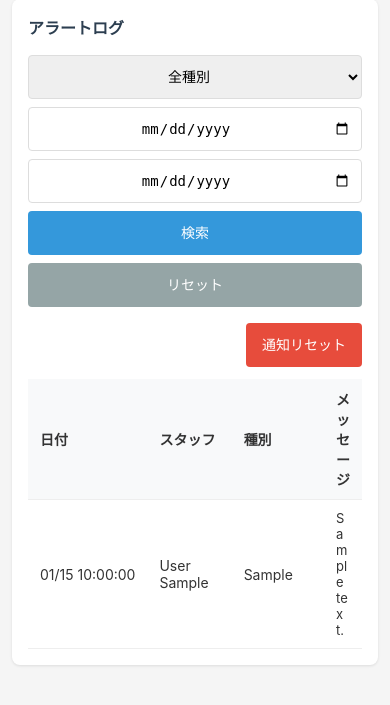
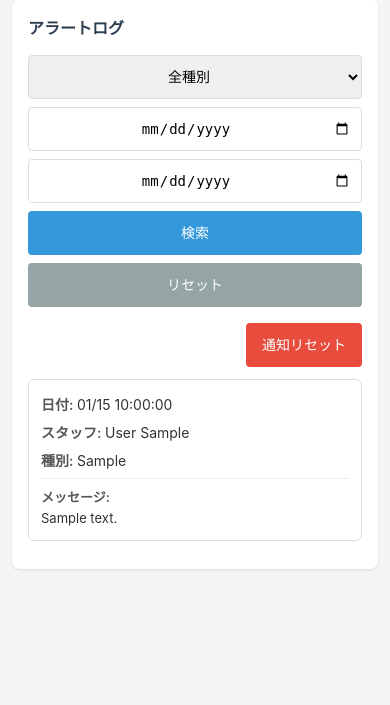
Before and after one commit to stampingdakoku-bot/kot-alert-lineworks, a Flask app: template templates/logs.html in a window 390 px wide. Shown: the part 77-782 px from the top of the page. Run offline with Flask 3, Linux system fonts and the light colour scheme; the template is opened without the code that fills it: most values are stand-ins (such as "Sample title", 1, 10 or a date in 2020).

Commit message:
logs: スマホ幅(600px以下)でアラートログをカード型レイアウトに切り替え
Co-Authored-By: Claude Opus 4.6 (1M context) <noreply@anthropic.com>

```diff
--- a/templates/logs.html
+++ b/templates/logs.html
@@ -55,10 +55,10 @@
         <tbody>
             {% for log in logs %}
             <tr>
-                <td style="white-space:nowrap">{{ log.alert_date[5:].replace('-', '/') if log.alert_date else '' }}</td>
-                <td>{{ log.employees.last_name if log.employees else '' }} {{ log.employees.first_name if log.employees else '' }}</td>
-                <td>{{ flow_labels.get(log.flow_type, log.flow_type) }}</td>
-                <td style="white-space:pre-wrap;word-break:break-all;font-size:13px">{{ log.message or '' }}</td>
+                <td data-label="日付" style="white-space:nowrap">{{ log.alert_date[5:].replace('-', '/') if log.alert_date else '' }}</td>
+                <td data-label="スタッフ">{{ log.employees.last_name if log.employees else '' }} {{ log.employees.first_name if log.employees else '' }}</td>
+                <td data-label="種別">{{ flow_labels.get(log.flow_type, log.flow_type) }}</td>
+                <td data-label="メッセージ" style="white-space:pre-wrap;word-break:break-all;font-size:13px">{{ log.message or '' }}</td>
             </tr>
             {% endfor %}
             {% if not logs %}
@@ -74,6 +74,15 @@
     .log-filter { flex-direction: column; align-items: stretch !important; }
     .log-filter span { display: none; }
     .log-filter select, .log-filter input, .log-filter .btn, .log-filter a { width: 100%; text-align: center; }
+}
+@media (max-width: 600px) {
+    .table-wrap table thead { display: none; }
+    .table-wrap table, .table-wrap table tbody, .table-wrap table tr, .table-wrap table td { display: block; width: 100%; }
+    .table-wrap table tr { border: 1px solid #ddd; border-radius: 6px; margin-bottom: 12px; padding: 10px 12px; background: #fff; }
+    .table-wrap table td { border-bottom: none; padding: 4px 0; font-size: 14px; }
+    .table-wrap table td::before { content: attr(data-label) ": "; font-weight: 600; color: #555; }
+    .table-wrap table td[data-label="メッセージ"] { margin-top: 4px; padding-top: 8px; border-top: 1px solid #eee; white-space: pre-wrap; word-break: break-word; }
+    .table-wrap table td[data-label="メッセージ"]::before { display: block; margin-bottom: 4px; }
 }
 </style>
 
```
